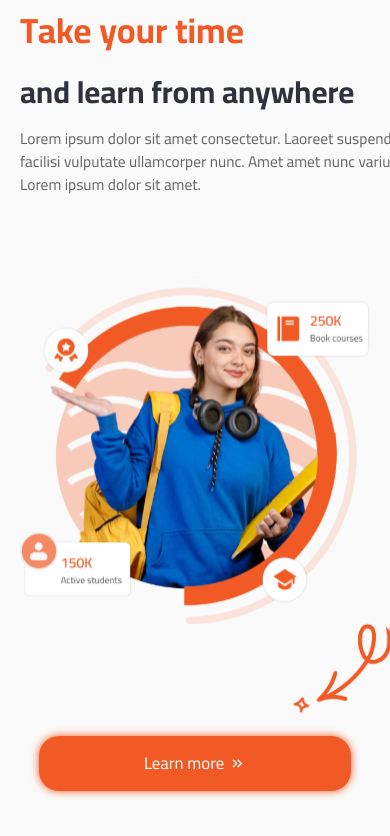
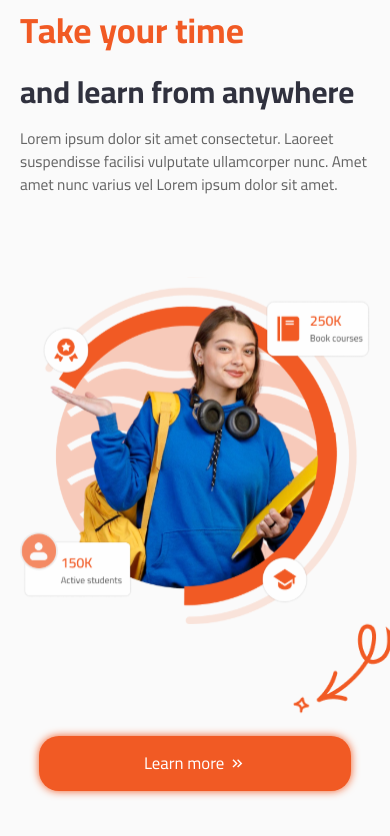
Before and after one commit to remon-samir1/Joba, a React (Create React App) app: page / in a window 390 px wide. Shown: the top 836 px of the page. Built offline with nearby package versions, Linux system fonts and the light colour scheme.

Commit message:
first upload

```diff
--- a/src/Website/Landing/Hero/Hero.css
+++ b/src/Website/Landing/Hero/Hero.css
@@ -112,7 +112,7 @@
   }
   .Hero .data .content p{
     font-size: 1.1rem;
-    max-width: 400px;
+    max-width: 350px;
     margin: 0 20px;
 
   }
```
